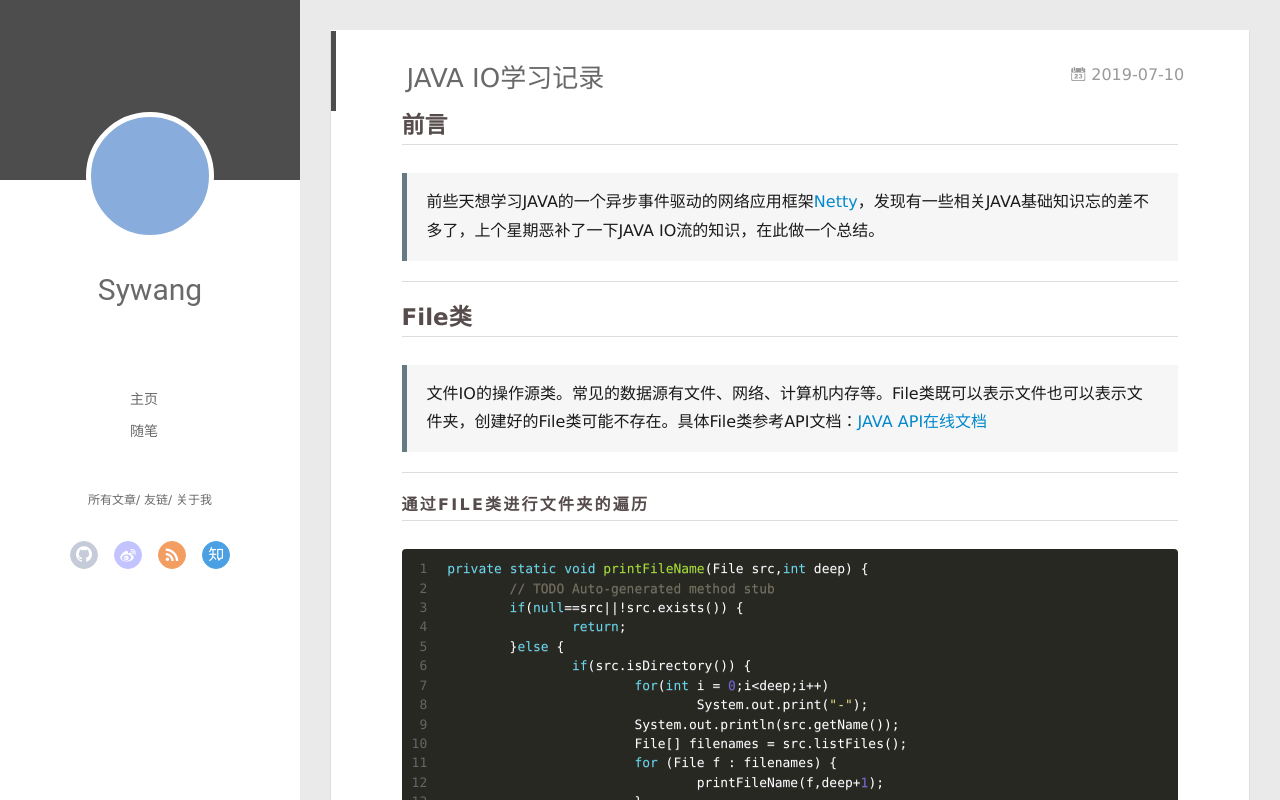
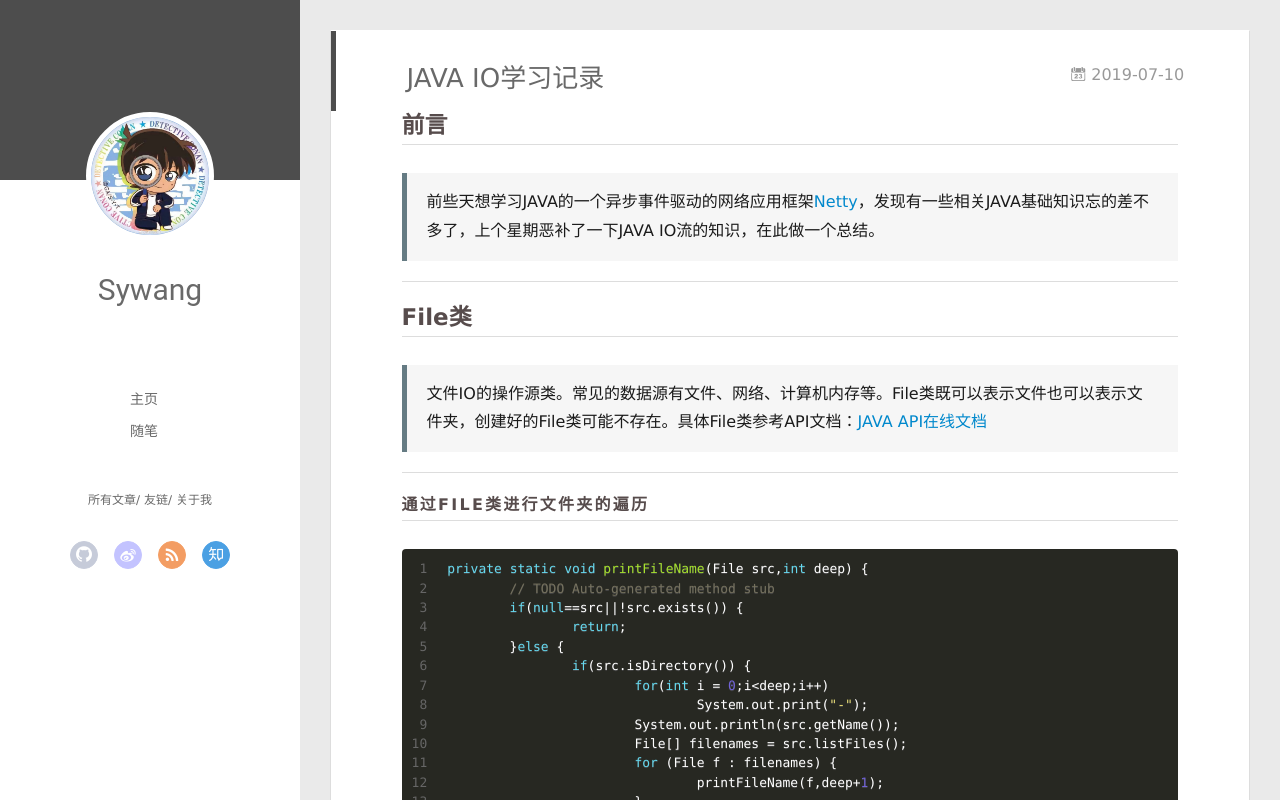
Before and after one commit to hellocoder123/hellocoder123.github.io, a plain HTML site: page 2019/07/10/JAVA-IO学习记录/index.html in a window 1280 px wide. Drawn offline with Linux system fonts and the light colour scheme.

Commit message:
Site updated: 2019-07-11 08:41:56

```diff
--- a/2019/07/10/JAVA-IO学习记录/index.html
+++ b/2019/07/10/JAVA-IO学习记录/index.html
@@ -47,7 +47,7 @@
 <div class="intrude-less">
 	<header id="header" class="inner">
 		<a href="/" class="profilepic">
-			<img src="" class="js-avatar">
+			<img src="/avatar/1.jpg" class="js-avatar">
 		</a>
 		<hgroup>
 		  <h1 class="header-author"><a href="/">Sywang</a></h1>
@@ -105,7 +105,7 @@
 	<div class="intrude-less">
 		<header id="header" class="inner">
 			<div class="profilepic">
-				<img src="" class="js-avatar">
+				<img src="/avatar/1.jpg" class="js-avatar">
 			</div>
 			<hgroup>
 			  <h1 class="header-author js-header-author">Sywang</h1>
```
Also changed, not shown: archives/2019/07/index.html (+2 -2 lines), archives/2019/index.html (+2 -2 lines), archives/index.html (+2 -2 lines), index.html (+2 -2 lines), avatar/1.jpg (added).
